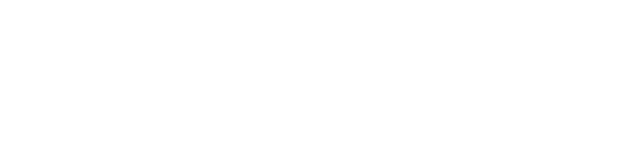
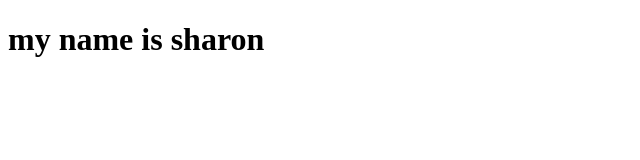
Before and after one commit to Partypanda5/Newspaper_Project, a plain HTML site: page opnionPage.html in a window 1280 px wide. Shown: the whole page, without its empty margins (0-640 px from the left). Drawn offline with Linux system fonts and the light colour scheme.

Commit message:
added h1

```diff
--- a/opnionPage.html
+++ b/opnionPage.html
@@ -8,5 +8,7 @@
 </head>
 <body>
 
+    <h1>my name is sharon</h1>
+
 </body>
 </html>
```
